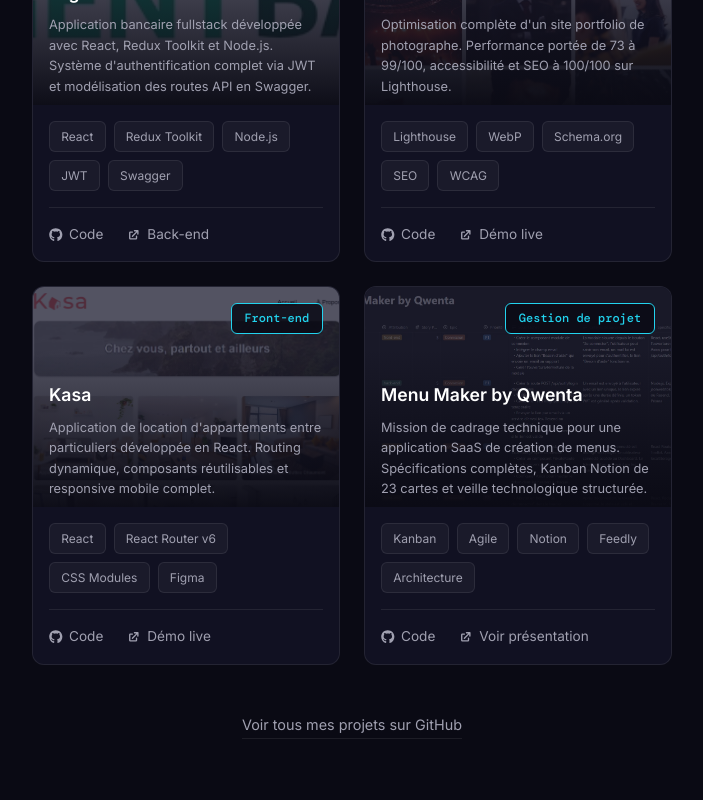
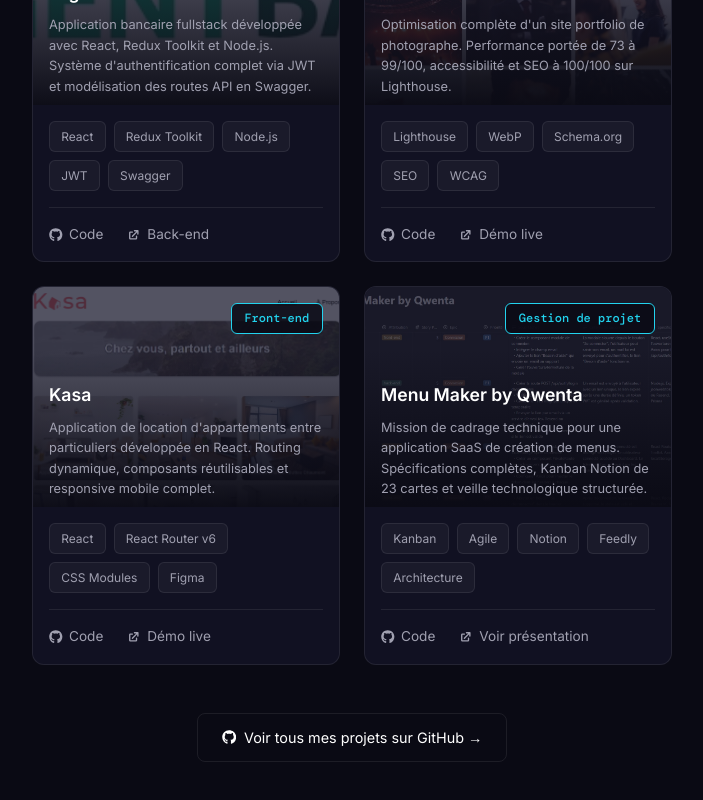
Before and after one commit to gabtoledano/portfolio, a React app: page / in a window 1280 px wide. Shown: the part 3293-4093 px from the top of the page, without its empty margins (288-991 px from the left). Built offline with nearby package versions, Linux system fonts and the light colour scheme; the HTML template or start-up script is replaced by a standard one.

Commit message:
feat : style bouton voir tous les projets GitHub

```diff
--- a/src/components/Projects/Projects.module.css
+++ b/src/components/Projects/Projects.module.css
@@ -35,16 +35,20 @@
 }
 
 .moreLink {
-  color: var(--color-text-muted);
+  display: flex;
+  align-items: center;
+  gap: 0.5rem;
+  color: var(--color-text);
   font-size: 0.9rem;
-  border-bottom: 1px solid var(--color-border);
-  padding-bottom: 2px;
+  padding: 0.75rem 1.5rem;
+  border: 1px solid var(--color-border);
+  border-radius: var(--radius-md);
   transition:
-    color var(--transition),
-    border-color var(--transition);
+    border-color var(--transition),
+    color var(--transition);
 }
 
 .moreLink:hover {
+  border-color: var(--color-accent);
   color: var(--color-accent);
-  border-color: var(--color-accent);
 }
--- a/src/components/Projects/Projects.tsx
+++ b/src/components/Projects/Projects.tsx
@@ -2,6 +2,7 @@ import type { FC } from "react";
 import styles from "./Projects.module.css";
 import { projects } from "../../data/projects";
 import ProjectCard from "./ProjectCard";
+import { FaGithub } from "react-icons/fa";
 
 const Projects: FC = () => {
   return (
@@ -22,7 +23,7 @@ const Projects: FC = () => {
           rel="noreferrer"
           className={styles.moreLink}
         >
-          Voir tous mes projets sur GitHub
+          <FaGithub /> Voir tous mes projets sur GitHub →
         </a>
       </div>
     </section>
```
